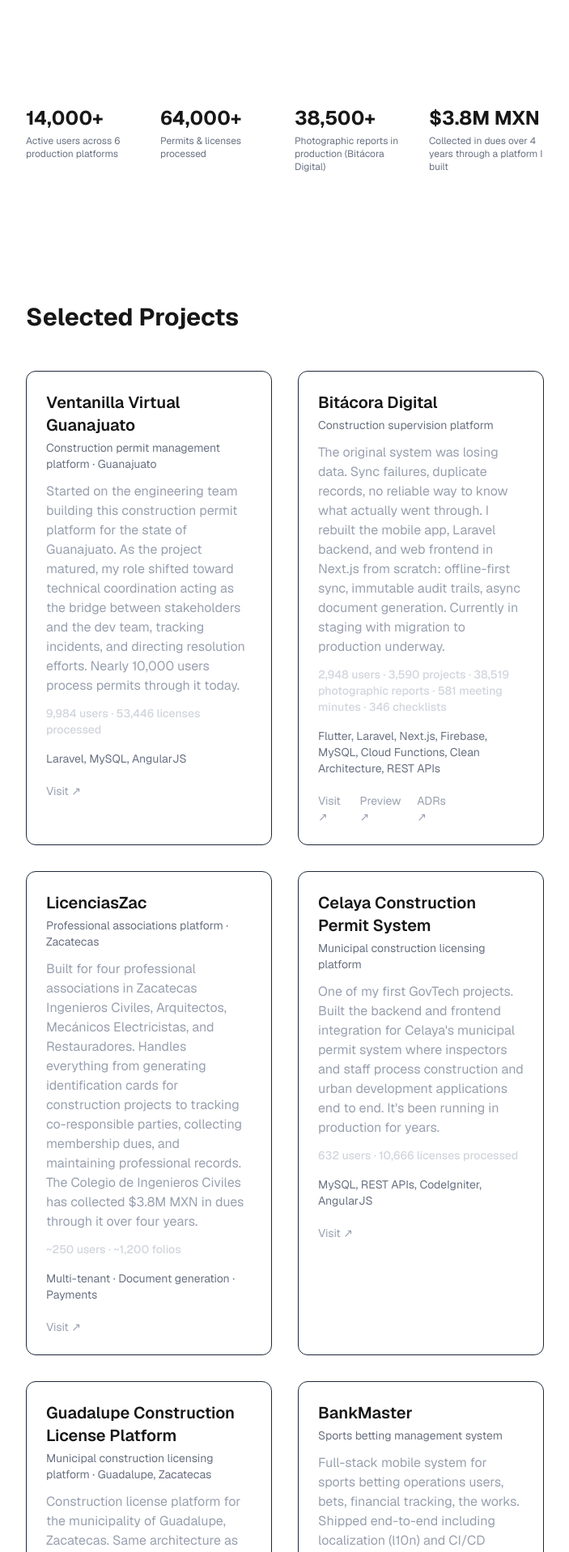
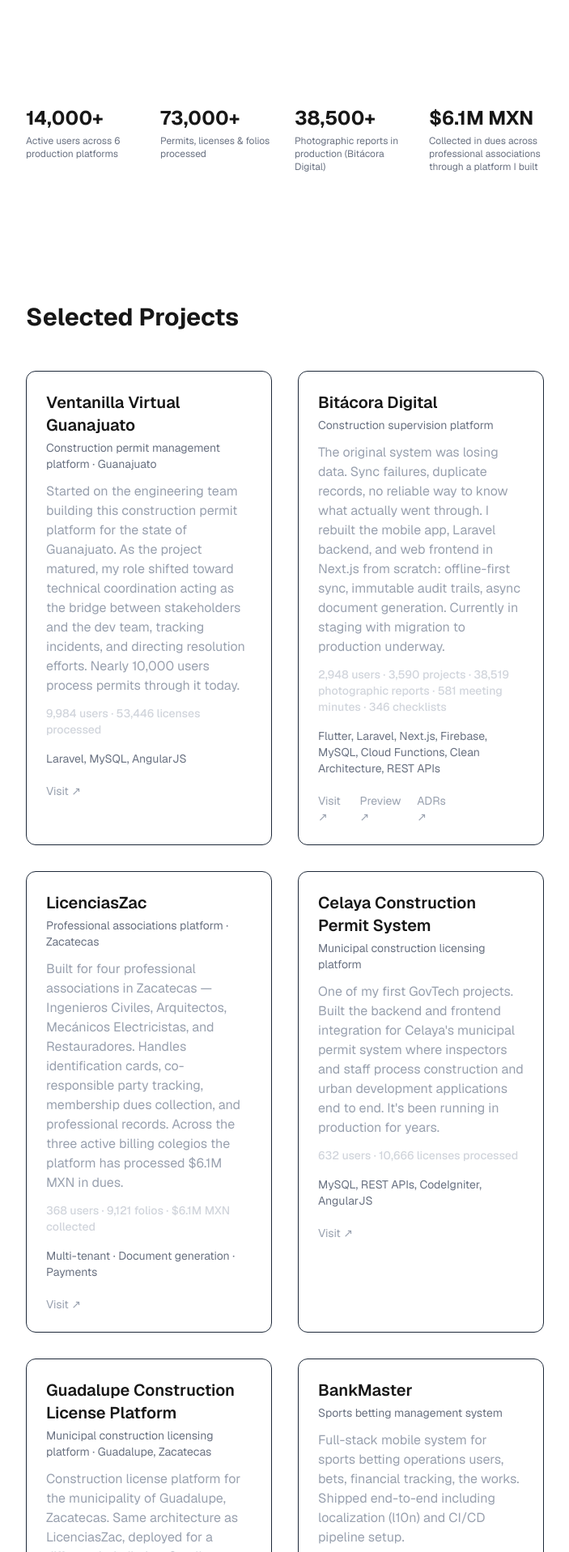
Before and after one commit to raytorresch/portfolio, a Next.js app: page / in a window 1280 px wide. Shown: the part 643-2560 px from the top of the page at 81% size, without its empty margins (288-991 px from the left). Built offline with nearby package versions, Linux system fonts and the light colour scheme.

Commit message:
data(licenciaszac): replace estimates with real usage and revenue figures

```diff
--- a/components/Projects.tsx
+++ b/components/Projects.tsx
@@ -38,8 +38,8 @@
     name: "LicenciasZac",
     subtitle: "Professional associations platform · Zacatecas",
     description:
-      "Built for four professional associations in Zacatecas Ingenieros Civiles, Arquitectos, Mecánicos Electricistas, and Restauradores. Handles everything from generating identification cards for construction projects to tracking co-responsible parties, collecting membership dues, and maintaining professional records. The Colegio de Ingenieros Civiles has collected $3.8M MXN in dues through it over four years.",
-    stats: "~250 users · ~1,200 folios",
+      "Built for four professional associations in Zacatecas — Ingenieros Civiles, Arquitectos, Mecánicos Electricistas, and Restauradores. Handles identification cards, co-responsible party tracking, membership dues collection, and professional records. Across the three active billing colegios the platform has processed $6.1M MXN in dues.",
+    stats: "368 users · 9,121 folios · $6.1M MXN collected",
     stack: "Multi-tenant · Document generation · Payments",
     link: "https://consultas.licenciaszac.org/index.html",
     caseStudy: null,
--- a/components/Proof.tsx
+++ b/components/Proof.tsx
@@ -4,8 +4,8 @@
       <h2 className="text-3xl font-bold mb-8">Proof of Work</h2>
       <ul className="space-y-4 text-gray-300">
         <li>• 14,000+ active users across 6 government and professional-association platforms in production</li>
-        <li>• 64,000+ permits and licenses processed end-to-end</li>
-        <li>• Helped a professional association collect $3.8M MXN in dues over 4 years through a platform I built and maintained</li>
+        <li>• 73,000+ permits, licenses, and professional folios processed end-to-end</li>
+        <li>• Helped three professional associations collect $6.1M MXN in dues through a platform I built and maintained</li>
         <li>• Sole engineer responsible for systems architecture in an active GovTech deployment</li>
       </ul>
     </section>
--- a/components/StatStrip.tsx
+++ b/components/StatStrip.tsx
@@ -1,8 +1,8 @@
 const stats = [
   { value: "14,000+", label: "Active users across 6 production platforms" },
-  { value: "64,000+", label: "Permits & licenses processed" },
+  { value: "73,000+", label: "Permits, licenses & folios processed" },
   { value: "38,500+", label: "Photographic reports in production (Bitácora Digital)" },
-  { value: "$3.8M MXN", label: "Collected in dues over 4 years through a platform I built" },
+  { value: "$6.1M MXN", label: "Collected in dues across professional associations through a platform I built" },
 ];
 
 export default function StatStrip() {
```
